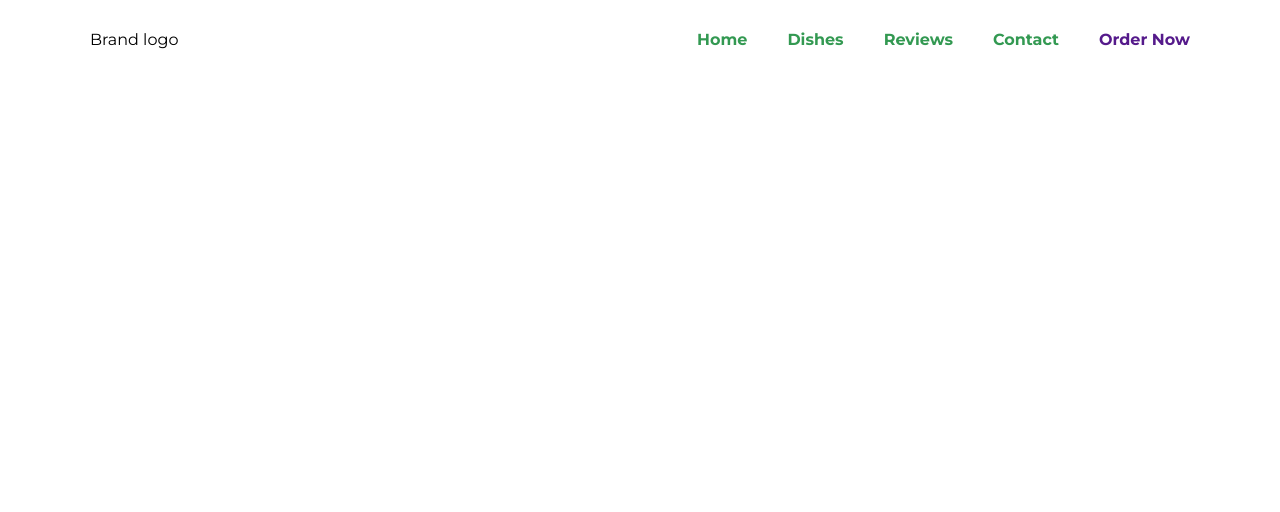
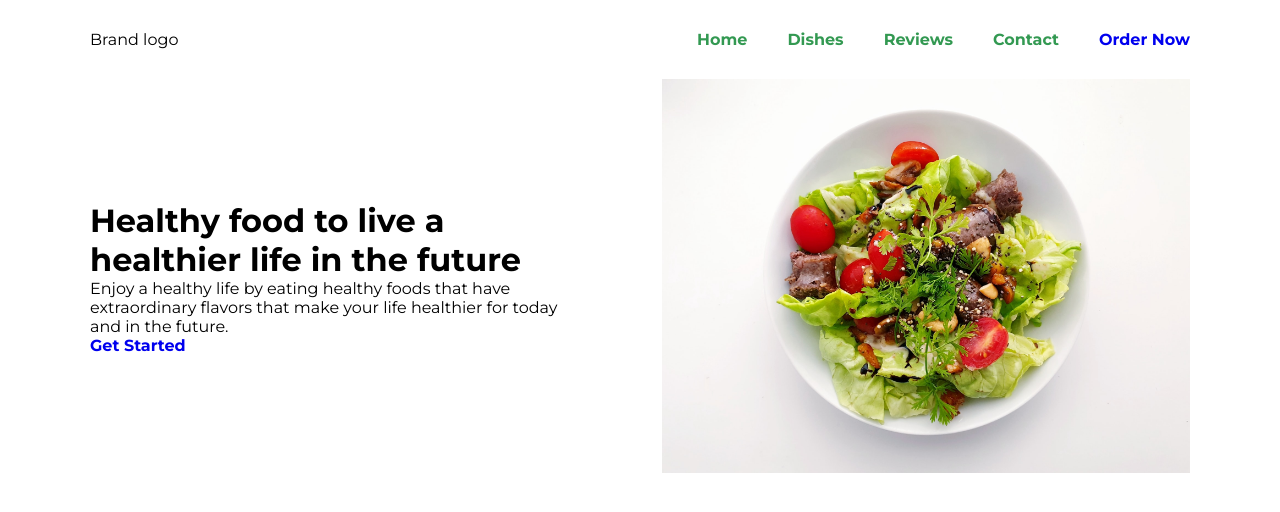
Before and after one commit to GHSoyad/eat-healthy-landing-page, a plain HTML site: page index.html in a window 1280 px wide. Drawn offline with Linux system fonts and the light colour scheme.

Commit message:
Added header section

```diff
--- a/index.html
+++ b/index.html
@@ -17,16 +17,28 @@
             </div>
             <div class="nav-menu">
                 <ul>
-                    <li><a href="" class="nav-link">Home</a></li>
+                    <li><a href="#" class="nav-link">Home</a></li>
                     <li><a href="" class="nav-link">Dishes</a></li>
                     <li><a href="" class="nav-link">Reviews</a></li>
                     <li><a href="" class="nav-link">Contact</a></li>
-                    <li><a href="" class="btn">Order Now</a></li>
+                    <li><a href="#" class="btn">Order Now</a></li>
                 </ul>
             </div>
         </div>
     </nav>
-
+    <header>
+        <div class="container">
+            <div class="hero hero-text">
+                <h1>Healthy food to live a healthier life in the future</h1>
+                <p>Enjoy a healthy life by eating healthy foods that have extraordinary flavors that make your life
+                    healthier for today and in the future.</p>
+                <a href="#" class="btn">Get Started</a>
+            </div>
+            <div class="hero hero-image">
+                <img src="images/banner/banner-1.jpg" alt="">
+            </div>
+        </div>
+    </header>
 </body>
 
 </html>
--- a/styles.css
+++ b/styles.css
@@ -24,6 +24,12 @@ nav .container {
     padding: 30px 0;
 }
 
+.container {
+    display: flex;
+
+    align-items: center;
+    justify-content: space-between;
+}
 
 nav ul {
     display: flex;
@@ -46,3 +52,17 @@ a {
 .nav-link:hover {
     color: #00d13f;
 }
+
+.hero {
+    width: 48%;
+}
+
+.hero img {
+    width: 100%;
+    height: auto;
+    background-size: cover;
+}
+
+.hero-text {
+    padding-right: 5%;
+}
```
Also changed, not shown: images/banner/banner-1.jpg (added).
